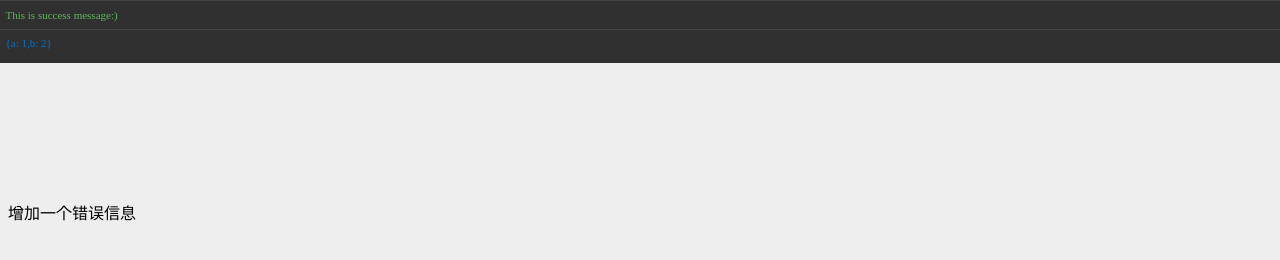
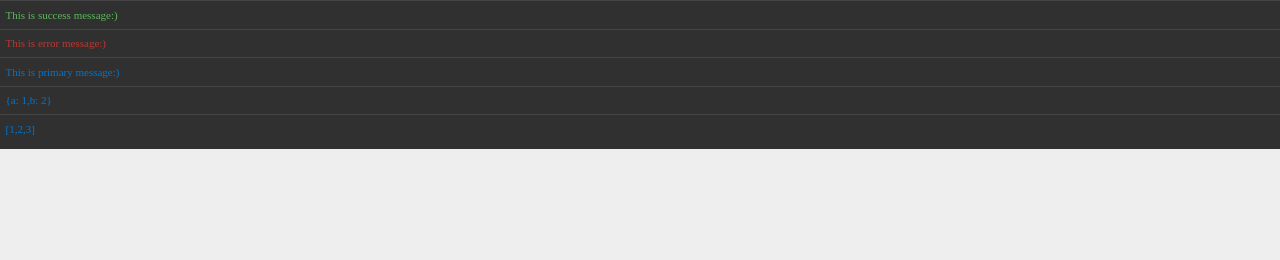
Before and after one commit to binnng/debug.js, a website: page demo.html in a window 1280 px wide. Drawn offline with Linux system fonts and the light colour scheme.

Commit message:
回复demo文件。去除调试代码。

```diff
--- a/demo.html
+++ b/demo.html
@@ -7,14 +7,12 @@
 	<meta  name="viewport" content="initial-scale=1, width=device-width, maximum-scale=1, user-scalable=no">
 </head>
 <body style="background: #eee">
-	<p onclick="debug.error('error')" style="margin-top: 200px">增加一个错误信息</p>
 	<script type="text/javascript">
 		debug.success("This is success message:)");
+		debug.error("This is error message:)");
+		debug.log("This is primary message:)");
 		debug.log({a: 1, b: 2});
-
-		debug.guai();
-
-		debug.lsog(1)
+		debug.log([1,2,3]);
 	</script>
 </body>
 </html>
```
